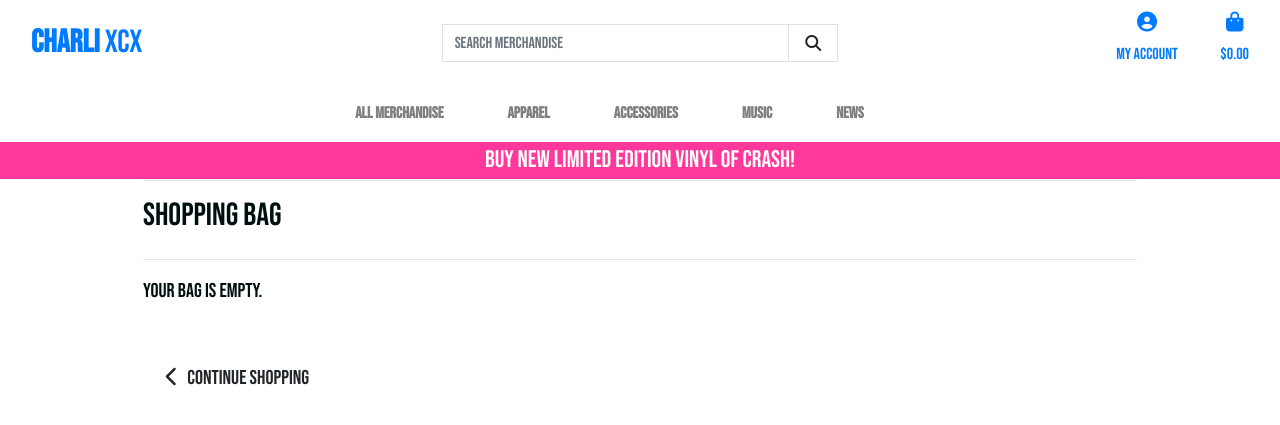
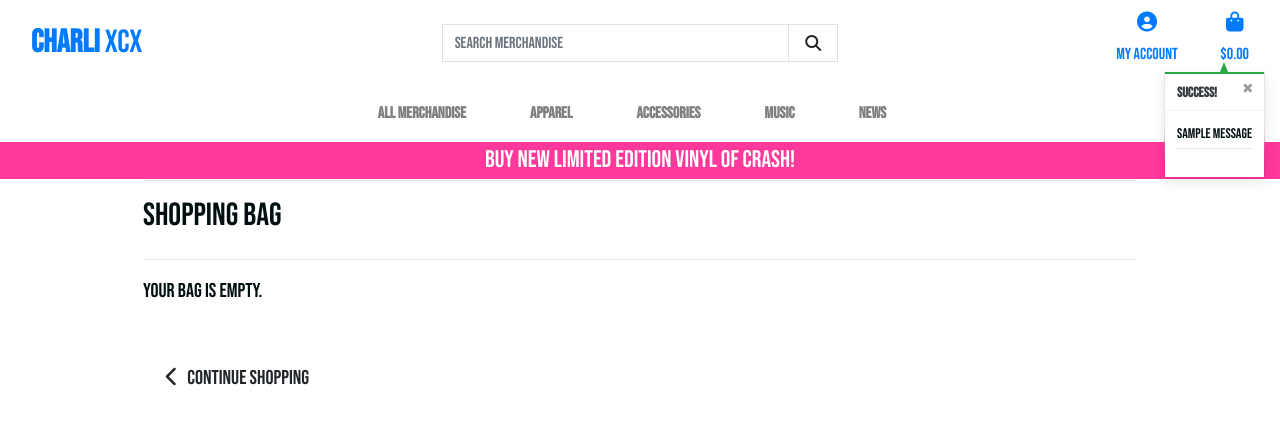
Before and after one commit to LaneSawyerT/charlixcx-merch, a Django app: page /bag/ in a window 1280 px wide. Shown: the top 425 px of the page. Run offline with Django 3.2, Linux system fonts and the light colour scheme; tables that the repository leaves empty hold one stand-in row (values such as "Sample post"); one stand-in notice (Sample message) is shown; some libraries are stand-ins or nearby versions.

Commit message:
Added toast messages to views/bag and fixed adjust bag function. Styled with css the toasts too.

```diff
--- a/bag/templates/bag/bag.html
+++ b/bag/templates/bag/bag.html
@@ -1,5 +1,6 @@
 {% extends "base.html" %}
 {% load static %}
+{% load bag_tools %}
 
 {% block page_header %}
     <div class="container header-container">
@@ -48,7 +49,7 @@
                                         <p class="my-0">${{ item.product.product_price }}</p>
                                     </td>
                                     <td class="py-3 w-25">
-                                        <form class="form update-form" method="POST" action="">
+                                        <form class="form update-form" method="POST" action="{% url 'adjust_bag' item.item_id %}">
                                             {% csrf_token %}
                                             <div class="form-group">
                                                 <div class="input-group">
@@ -79,9 +80,10 @@
                                             </div>
                                         </form>
                                         <a class="update-link text-info"><small>Update</small></a>
-                                        <a class="remove-item text-danger float-right" id="remove_{{ item.item_id }}" data-size="{{ item.size }}"><small>Remove</small></a>
-                                    </td>                                    <td class="py-3">
-                                        <p class="my-0">${{ item.product.product_price }}</p>
+                                        <a class="remove-item text-danger float-right" id="remove_{{ item.item_id }}" data-product_size="{{ item.size }}"><small>Remove</small></a>
+                                    </td>
+                                    <td class="py-3">
+                                        <p class="my-0">${{ item.product.price | calc_subtotal:item.quantity }}</p>
                                     </td>
                                 </tr>
                             {% endfor %}
@@ -142,9 +144,9 @@
         $('.remove-item').click(function(e) {
             var csrfToken = "{{ csrf_token }}";
             var itemId = $(this).attr('id').split('remove_')[1];
-            var size = $(this).data('size');
-            var url = `/bag/remove/${itemId}`;
-            var data = {'csrfmiddlewaretoken': csrfToken, 'size': size};
+            var size = $(this).data('product_size');
+            var url = `/bag/remove/${itemId}/`;
+            var data = {'csrfmiddlewaretoken': csrfToken, 'product_size': size};
 
             $.post(url, data)
              .done(function() {
--- a/bag/urls.py
+++ b/bag/urls.py
@@ -4,4 +4,6 @@
 urlpatterns = [
     path('', views.view_bag, name='view_bag'),
     path('add/<item_id>/', views.add_to_bag, name='add_to_bag'),
+    path('adjust/<item_id>/', views.adjust_bag, name='adjust_bag'),
+    path('remove/<item_id>/', views.remove_from_bag, name='remove_from_bag'),
 ]
--- a/bag/views.py
+++ b/bag/views.py
@@ -1,4 +1,7 @@
-from django.shortcuts import render, redirect
+from django.shortcuts import render, redirect, reverse, HttpResponse, get_object_or_404
+from django.contrib import messages
+
+from merchandise.models import Merch
 
 # Create your views here.
 
@@ -10,8 +13,12 @@
 def add_to_bag(request, item_id):
     """ Adds requested number to bag """
 
+    product = Merch.objects.get(id=item_id)
     quantity = int(request.POST.get('quantity'))
     redirect_url = request.POST.get('redirect_url')
+    size = None
+    if 'product_size' in request.POST:
+        size = request.POST['product_size']
     bag = request.session.get('bag', {})
     size = None
     if 'merch_size' in request.POST:
@@ -22,15 +29,77 @@
         if item_id in list(bag.keys()):
             if size in bag[item_id]['items_by_size'].keys():
                 bag[item_id]['items_by_size'][size] += quantity
+                messages.success(request, f'Updated size {size.upper()} {product.product_name} quantity to {bag[item_id]["items_by_size"][size]}')
             else:
                 bag[item_id]['items_by_size'][size] = quantity
+                messages.success(request, f'Added size {size.upper()} {product.product_name} to your bag')
         else:
             bag[item_id] = {'items_by_size': {size: quantity}}
+            messages.success(request, f'Added size {size.upper()} {product.product_name} to your bag')
     else:
         if item_id in list(bag.keys()):
             bag[item_id] += quantity
+            messages.success(request, f'Updated {product.product_name} quantity to {bag[item_id]}')
         else:
             bag[item_id] = quantity
+            messages.success(request, f'Added {product.product_name} to your bag')
 
     request.session['bag'] = bag
     return redirect(redirect_url)
+
+
+def adjust_bag(request, item_id):
+    """Adjust the quantity of the specified product to the specified amount"""
+
+    product = get_object_or_404(Merch, id=item_id)
+    quantity = int(request.POST.get('quantity'))
+    size = None
+    if 'product_size' in request.POST:
+        size = request.POST['product_size']
+    bag = request.session.get('bag', {})
+
+    if size:
+        if quantity > 0:
+            bag[item_id]['items_by_size'][size] = quantity
+            messages.success(request, f'Updated size {size.upper()} {product.product_name} quantity to {bag[item_id]["items_by_size"][size]}')
+        else:
+            del bag[item_id]['items_by_size'][size]
+            if not bag[item_id]['items_by_size']:
+                bag.pop(item_id)
+            messages.success(request, f'Removed size {size.upper()} {product.product_name} from your bag')
+    else:
+        if quantity > 0:
+            bag[item_id] = quantity
+            messages.success(request, f'Updated {product.product_name} quantity to {bag[item_id]}')
+        else:
+            bag.pop(item_id)
+            messages.success(request, f'Removed {product.product_name} from your bag')
+
+    request.session['bag'] = bag
+    return redirect(reverse('view_bag'))
+
+
+def remove_from_bag(request, item_id):
+    """Remove the item from the shopping bag"""
+
+    try:
+        product = get_object_or_404(Merch, id=item_id)
+        size = None
+        if 'product_size' in request.POST:
+            size = request.POST['product_size']
+        bag = request.session.get('bag', {})
+
+        if size:
+            del bag[item_id]['items_by_size'][size]
+            if not bag[item_id]['items_by_size']:
+                bag.pop(item_id)
+            messages.success(request, f'Removed size {size.upper()} {product.name} from your bag')
+        else:
+            bag.pop(item_id)
+            messages.success(request, f'Removed {product.product_name} from your bag')
+
+        request.session['bag'] = bag
+        return HttpResponse(status=200)
+
+    except Exception as e:
+        return HttpResponse(status=500)
--- a/charlixcx_merch/settings.py
+++ b/charlixcx_merch/settings.py
@@ -88,6 +88,8 @@
         },
     },
 ]
+
+MESSAGE_STORAGE = 'django.contrib.messages.storage.session.SessionStorage'
 
 AUTHENTICATION_BACKENDS = [
     # Needed to login by username in Django admin, regardless of `allauth`
--- a/static/css/base.css
+++ b/static/css/base.css
@@ -117,6 +117,76 @@
     color: #fff;
 }
 
+/* toasts */
+
+.message-container {
+    position: fixed;
+    top: 72px;
+    right: 15px;
+    z-index: 99999999999;
+}
+
+.custom-toast {
+    overflow: visible;
+}
+
+.toast-capper {
+    height: 2px;
+}
+
+
+
+/* from CSS-tricks.com: https://css-tricks.com/snippets/css/css-triangle/ */
+.arrow-up {
+    width: 0;
+    height: 0;
+    border-left: 4px solid transparent;
+    border-right: 4px solid transparent;
+    border-bottom: 10px solid black;
+    position: absolute;
+    top: -10px;
+    right: 36px;
+}
+
+/* Convenience classes - colors copied from Bootstrap */
+.arrow-primary {
+    border-bottom-color: #007bff !important;
+}
+
+.arrow-secondary {
+    border-bottom-color: #6c757d !important;
+}
+
+.arrow-success {
+    border-bottom-color: #28a745 !important;
+}
+
+.arrow-danger {
+    border-bottom-color: #dc3545 !important;
+}
+
+.arrow-warning {
+    border-bottom-color: #ffc107 !important;
+}
+
+.arrow-info {
+    border-bottom-color: #17a2b8 !important;
+}
+
+.arrow-light {
+    border-bottom-color: #f8f9fa !important;
+}
+
+.arrow-dark {
+    border-bottom-color: #343a40 !important;
+}
+
+.bag-notification-wrapper {
+    height: 100px;
+    overflow-x: hidden;
+    overflow-y: auto;
+}
+
 
 /* Media Queries */
 
--- a/templates/base.html
+++ b/templates/base.html
@@ -28,15 +28,9 @@
     <!-- JS Links -->
     {% block corejs %}
     <script src="https://kit.fontawesome.com/36d7c75807.js" crossorigin="anonymous"></script>
-    <script src="https://code.jquery.com/jquery-3.4.1.slim.min.js"
-        integrity="sha384-J6qa4849blE2+poT4WnyKhv5vZF5SrPo0iEjwBvKU7imGFAV0wwj1yYfoRSJoZ+n" crossorigin="anonymous">
-    </script>
-    <script src="https://cdn.jsdelivr.net/npm/popper.js@1.16.0/dist/umd/popper.min.js"
-        integrity="sha384-Q6E9RHvbIyZFJoft+2mJbHaEWldlvI9IOYy5n3zV9zzTtmI3UksdQRVvoxMfooAo" crossorigin="anonymous">
-    </script>
-    <script src="https://stackpath.bootstrapcdn.com/bootstrap/4.4.1/js/bootstrap.min.js"
-        integrity="sha384-wfSDF2E50Y2D1uUdj0O3uMBJnjuUD4Ih7YwaYd1iqfktj0Uod8GCExl3Og8ifwB6" crossorigin="anonymous">
-    </script>
+    <script src="https://code.jquery.com/jquery-3.4.1.min.js" integrity="sha256-CSXorXvZcTkaix6Yvo6HppcZGetbYMGWSFlBw8HfCJo=" crossorigin="anonymous"></script>
+    <script src="https://cdn.jsdelivr.net/npm/popper.js@1.16.0/dist/umd/popper.min.js" integrity="sha384-Q6E9RHvbIyZFJoft+2mJbHaEWldlvI9IOYy5n3zV9zzTtmI3UksdQRVvoxMfooAo" crossorigin="anonymous"></script>
+    <script src="https://stackpath.bootstrapcdn.com/bootstrap/4.4.1/js/bootstrap.min.js" integrity="sha384-wfSDF2E50Y2D1uUdj0O3uMBJnjuUD4Ih7YwaYd1iqfktj0Uod8GCExl3Og8ifwB6" crossorigin="anonymous"></script>
     {% endblock %}
 
     {% block extra_js %}
@@ -48,7 +42,7 @@
 
 <body>
     <header class="main-header container-fluid fixed-top">
-        <div class="row">
+        <div class="row ">
             <div class="col-12 col-lg-4 my-auto py-1 py-lg-0 text-center text-lg-left">
                 <a href="{% url 'home' %}" class="nav-link main-logo-link">
                     <h2 class="logo-font text-black my-3"><strong>Charli</strong> Xcx</h2>
@@ -130,11 +124,22 @@
 
 
 
-    <main class="flex-shrink-0 main-bg">
-        <header class="container-fluid fixed-top"></header>
-
     {% if messages %}
-        <div class="message-container"></div>
+        <div class="message-container">
+            {% for message in messages %}
+                {% with message.level as level %}
+                    {% if level == 40 %}
+                        {% include 'includes/toasts/toast_error.html' %}
+                    {% elif level == 30 %}
+                        {% include 'includes/toasts/toast_warning.html' %}
+                    {% elif level == 25 %}
+                        {% include 'includes/toasts/toast_success.html' %}
+                    {% else %}
+                        {% include 'includes/toasts/toast_info.html' %}
+                    {% endif %}
+                {% endwith %}
+            {% endfor %}
+        </div>
     {% endif %}
 
     {% block page_header %}
@@ -144,10 +149,13 @@
     {% endblock %}
 
     {% block postloadjs %}
+    <script type="text/javascript">
+        $('.toast').toast('show');
+    </script>
     {% endblock %}
 
-    </main>
 
+  </body>
     <!-- Footer -->
     <footer class="footer mt-auto py-3 dark-bg">
         <p class="m-0 text-center text-white">Follow us: <i class="fab fa-facebook-square ms-3"></i>
--- a/templates/includes/mobile-top-header.html
+++ b/templates/includes/mobile-top-header.html
@@ -1,4 +1,3 @@
-<ul class="mobile-nav">
 <li class="list-inline-item">
     <a class="text-black nav-link d-block d-lg-none" href="#" id="mobile-search" data-toggle="dropdown" aria-haspopup="true" aria-expanded="false">
         <div class="text-center">
@@ -42,7 +41,7 @@
     </div>
 </li>
 <li class="list-inline-item">
-      <a class="{% if grand_total %}text-primary font-weight-bold{% else %}text-black{% endif %} nav-link d-block d-lg-none" href="{%url 'view_bag'%}">
+    <a class="{% if total %}text-primary font-weight-bold{% else %}text-black{% endif %} nav-link d-block d-lg-none" href="{% url 'view_bag' %}">
         <div class="text-center">
             <div><i class="fas fa-shopping-bag fa-lg"></i></div>
             <p class="my-0">
@@ -55,4 +54,3 @@
         </div>
     </a>
 </li>
-  </ul>
--- /dev/null
+++ b/templates/includes/toasts/toast_success.html
@@ -0,0 +1,49 @@
+<div class="toast custom-toast rounded-0 border-top-0" data-autohide="false">
+    <div class="arrow-up arrow-success"></div>
+    <div class="w-100 toast-capper bg-success"></div>
+    <div class="toast-header bg-white text-dark">
+        <strong class="mr-auto">Success!</strong>
+        <button type="button" class="ml-2 mb-1 close text-dark" data-dismiss="toast" aria-label="Close">
+            <span aria-hidden="true">&times;</span>
+        </button>
+    </div>
+    <div class="toast-body bg-white">
+        <div class="row">
+            <div class="col">
+                {{ message }}
+                <hr class="mt-1 mb-3">
+            </div>
+        </div>
+        {% if grand_total %}
+            <p class="logo-font bg-white text-black py-1">Your Bag ({{ product_count }})</p>
+            <div class="bag-notification-wrapper">
+                {% for item in bag_items %}
+                    <div class="row">
+                        <div class="col-3 my-1">
+                            <img class="w-100" src="{{ item.product.featured_image.url }}">
+                        </div>
+                        <div class="col-9">
+                            <p class="my-0"><strong>{{ item.product.name }}</strong></p>
+                            <p class="my-0 small">Size: {% if item.product.has_sizes %}{{ item.size|upper }}{% else %}N/A{% endif %}</p>
+                            <p class="my-0 small text-muted">Qty: {{ item.quantity }}</p>
+                        </div>
+                    </div>
+                {% endfor %}
+            </div>
+            <div class="row">
+                <div class="col">
+                    <strong><p class="mt-3 mb-1 text-black">
+                        Total{% if free_delivery_delta > 0 %} (Exc. delivery){% endif %}:
+                        <span class="float-right">${{ total|floatformat:2 }}</span>
+                    </p></strong>
+                    <a href="{% url 'view_bag' %}" class="btn btn-black btn-block rounded-0">
+                        <span class="text-uppercase">Go To Secure Checkout</span>
+                        <span class="icon">
+                            <i class="fas fa-lock"></i>
+                        </span>
+                    </a>
+                </div>
+            </div>
+        {% endif %}
+    </div>
+</div>
```
Also changed, not shown: bag/contexts.py (+4 -3 lines), bag/templatetags/bag_tools.py (added, +8 -0 lines), templates/includes/toasts/toast_error.html (added, +13 -0 lines), templates/includes/toasts/toast_info.html (added, +13 -0 lines), templates/includes/toasts/toast_warning.html (added, +13 -0 lines), bag/templatetags/__init__.py (added). Lines whose indentation alone changed are shown as unchanged.
